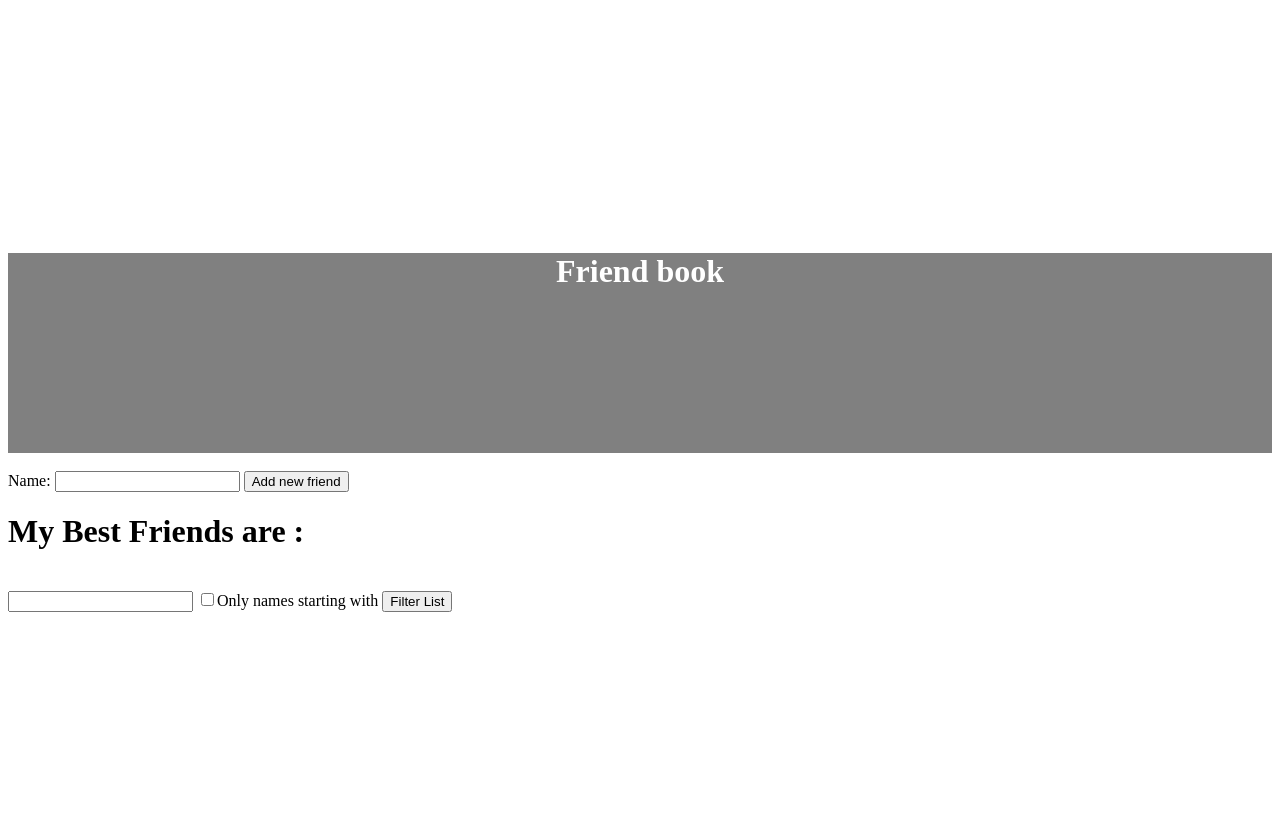
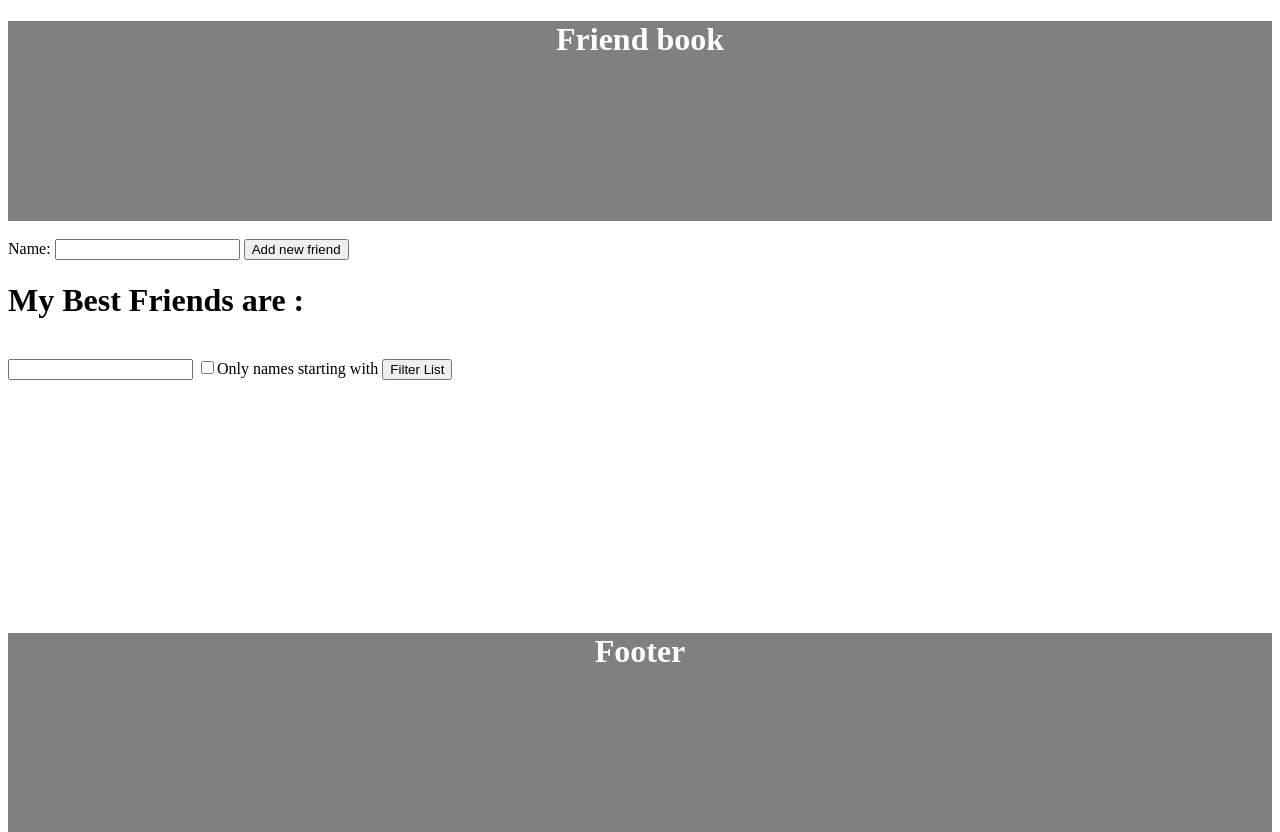
Before and after one commit to akepjio/arlepep.github.php, a PHP site: page / in a window 1280 px wide. Shown: the top 832 px of the page. Run offline with PHP 8.4, Linux system fonts and the light colour scheme.

Commit message:
My first page in php

```diff
--- a/forms.css
+++ b/forms.css
@@ -1,5 +1,4 @@
 #header{
-margin-top: 20%;
 background-color : gray ;
 width:100%;
 height:200px;
```
